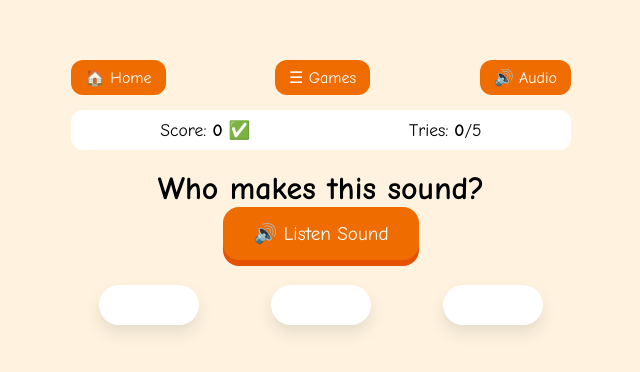
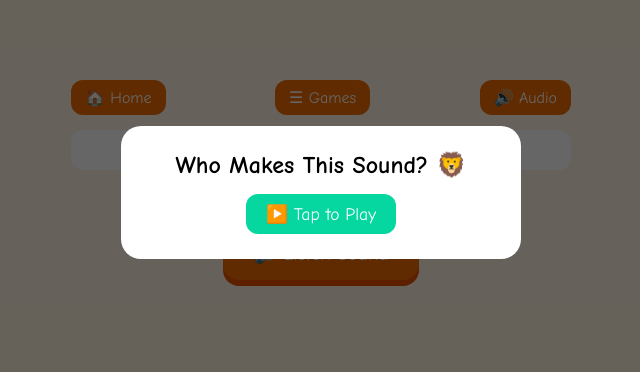
Before and after one commit to s08kaplan/toddler-learning-with-game-app, a plain HTML site: page games/06-animal-sounds/index.html in a window 1280 px wide. Shown: the part 208-580 px from the top of the page, without its empty margins (319-959 px from the left). Drawn offline with nearby package versions, Linux system fonts and the light colour scheme.

Commit message:
fix: animal game options

```diff
--- a/games/06-animal-sounds/index.html
+++ b/games/06-animal-sounds/index.html
@@ -9,6 +9,14 @@
 </head>
 <body>
   <div class="game-container">
+    <!-- Start Overlay for Browser Speech Policy -->
+    <div id="start-overlay" class="modal" style="display: flex;">
+      <div class="modal-content">
+        <h2>Who Makes This Sound? 🦁</h2>
+        <button class="start-btn" onclick="initAndStartGame()">▶️ Tap to Play</button>
+      </div>
+    </div>
+
     <header class="navbar">
       <button class="nav-btn" onclick="location.href='../../index.html'">🏠 Home</button>
       <button class="nav-btn" onclick="toggleMenu()">☰ Games</button>
--- a/games/06-animal-sounds/script.js
+++ b/games/06-animal-sounds/script.js
@@ -25,9 +25,19 @@ let targetAnimal;
 let correctAnswers = 0;
 let totalAttempts = 0;
 const maxAttempts = 5;
+let isGameStarted = false;
+
+// Call this from the "Tap to Play" button to unblock Browser Speech Synthesis
+function initAndStartGame() {
+  AudioHelper.initAudio();
+  document.getElementById('start-overlay').style.display = 'none';
+  isGameStarted = true;
+  startRound();
+}
 
 function startRound() {
-  AudioHelper.initAudio();
+  if (!isGameStarted) return;
+
   if (totalAttempts >= maxAttempts) {
     document.getElementById('results-summary').textContent = `Game ended! You knew ${correctAnswers} animal sounds!`;
     document.getElementById('results-modal').style.display = 'flex';
@@ -44,17 +54,24 @@ function startRound() {
   shuffled.forEach(item => {
     const card = document.createElement('div');
     card.classList.add('animal-card');
-    card.textContent = item.icon;
+
+    // FIX: Changed item.icon -> item.emoji so emojis render properly
+    card.textContent = item.emoji;
+
     card.onclick = () => checkChoice(item, card);
     grid.appendChild(card);
   });
 
   gsap.from('.animal-card', { scale: 0, duration: 0.4, stagger: 0.1, ease: 'back.out' });
+
+  // Play animal sound when round starts
   playCurrentSound();
 }
 
 function playCurrentSound() {
-  AudioHelper.speak(targetAnimal.soundText);
+  if (targetAnimal && targetAnimal.soundText) {
+    AudioHelper.speak(targetAnimal.soundText);
+  }
 }
 
 function checkChoice(selected, card) {
@@ -81,5 +98,3 @@ function toggleMute() {
   const isMuted = AudioHelper.toggleMute();
   document.getElementById('mute-btn').textContent = isMuted ? '🔇 Muted' : '🔊 Audio';
 }
-
-document.addEventListener('DOMContentLoaded', startRound)
```
